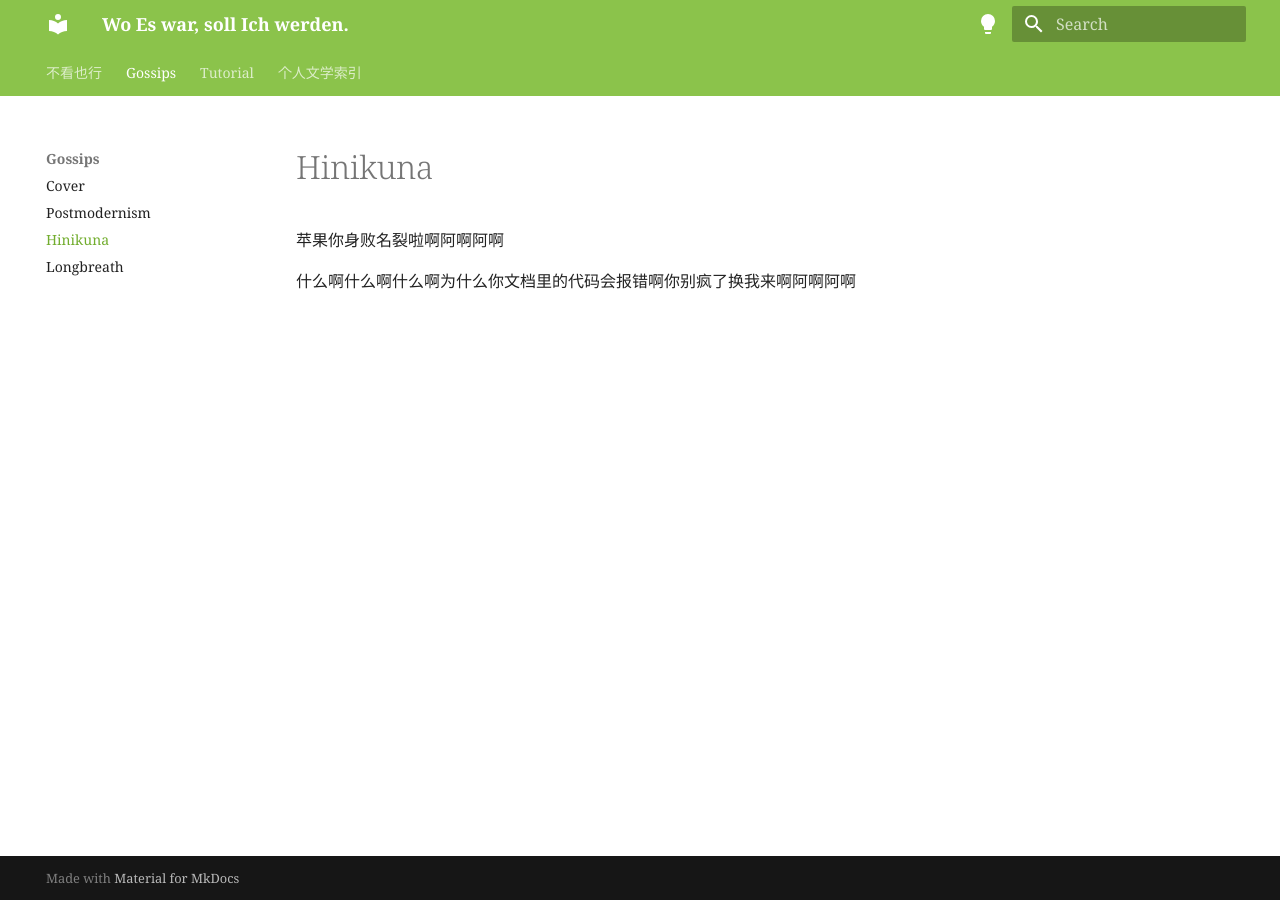
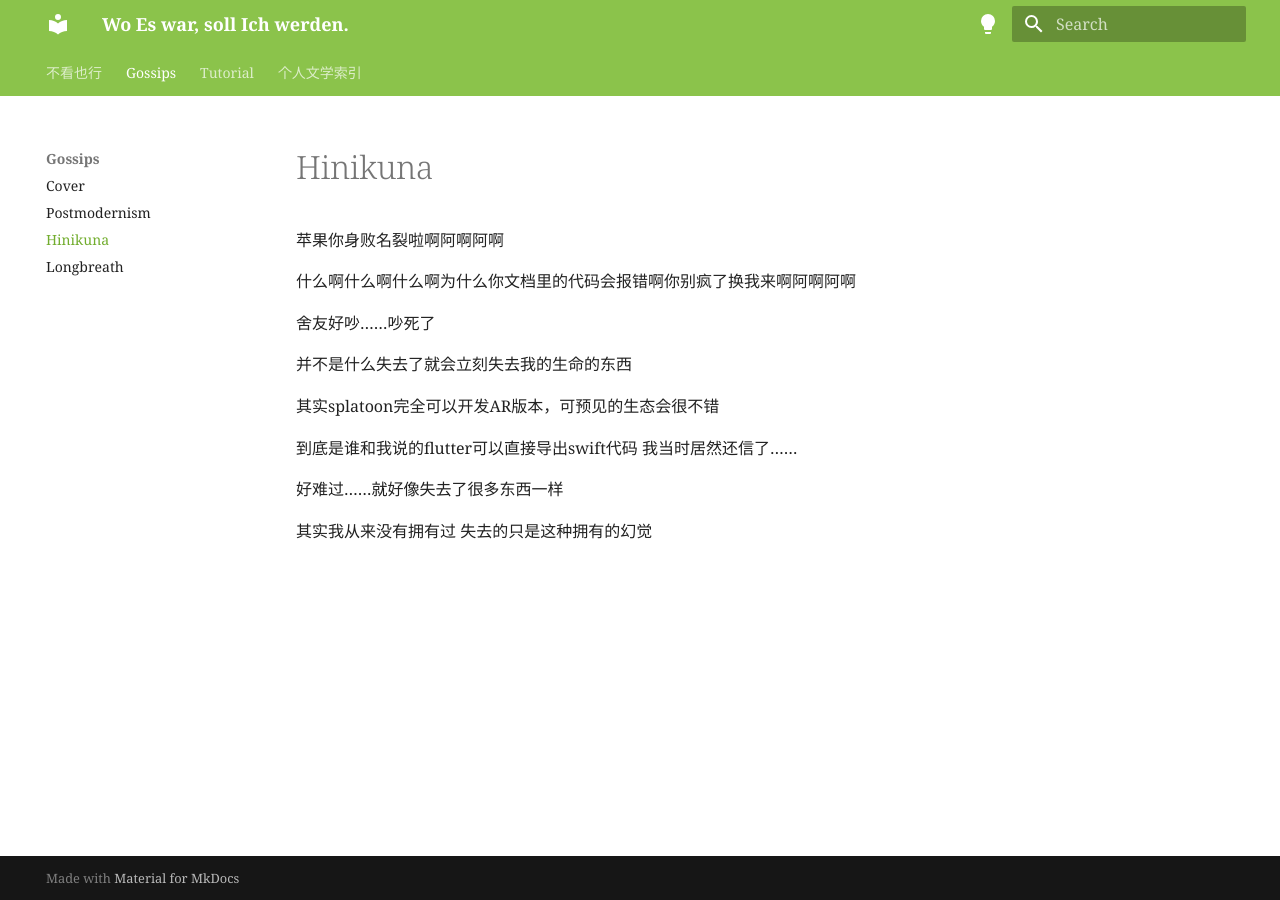
Before and after one commit to shiirin-schariac/shiirin-schariac.github.io, an MkDocs documentation site: the page built from docs/Gossips/hinikuna.md, in a window 1280 px wide. Built offline with MkDocs 1.6.1 and Material for MkDocs 9.7.7, drawn with Linux system fonts in a browser that asks for light colours.

Commit message:
3.30_update

```diff
--- a/docs/Gossips/hinikuna.md
+++ b/docs/Gossips/hinikuna.md
@@ -1,3 +1,21 @@
 苹果你身败名裂啦啊阿啊阿啊
 
 什么啊什么啊什么啊为什么你文档里的代码会报错啊你别疯了换我来啊阿啊阿啊
+
+
+
+舍友好吵……吵死了
+
+并不是什么失去了就会立刻失去我的生命的东西
+
+
+
+其实splatoon完全可以开发AR版本，可预见的生态会很不错
+
+到底是谁和我说的flutter可以直接导出swift代码 我当时居然还信了……
+
+
+
+好难过……就好像失去了很多东西一样
+
+其实我从来没有拥有过 失去的只是这种拥有的幻觉
```
Also changed, not shown: docs/Tutorial/使用mkdocs和GitHub Pages搭建个人博客.md (+2 -2 lines), docs/index.md (+2 -2 lines), docs/个人文学索引/东方/辛词十选.md (+10 -0 lines).
